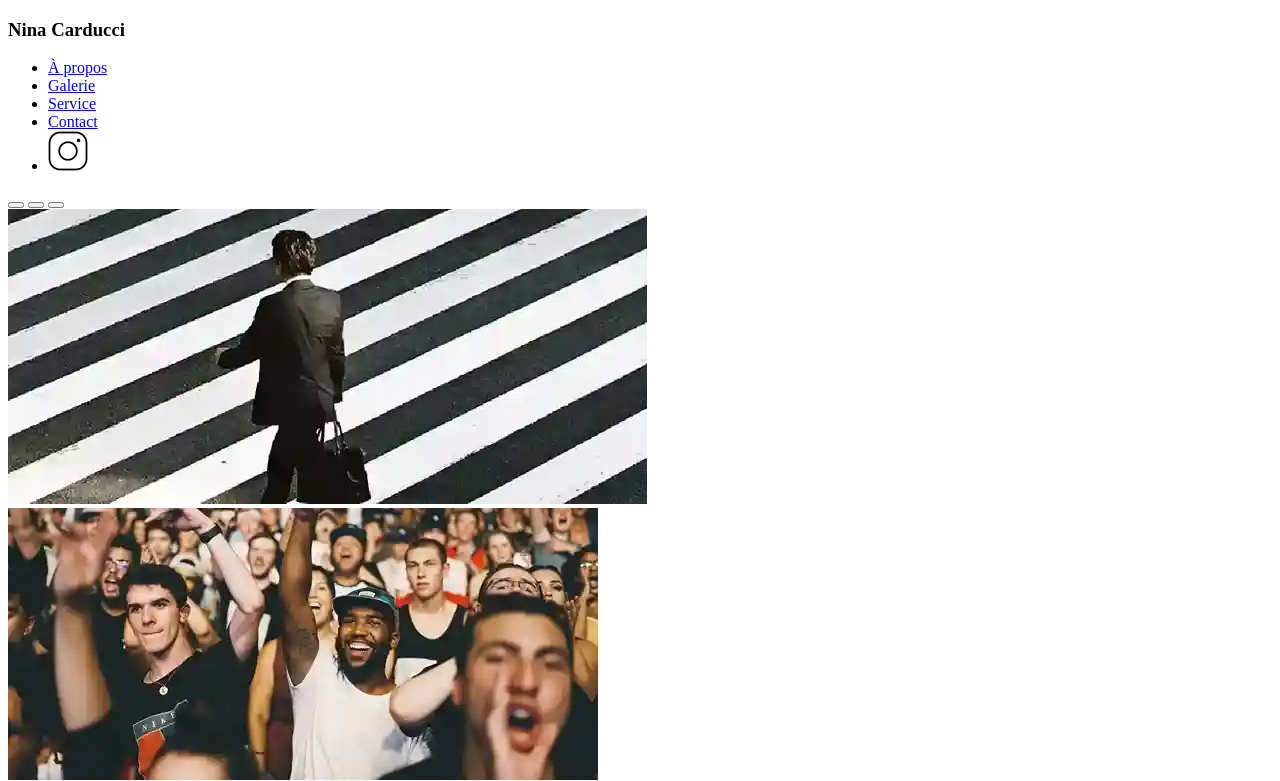
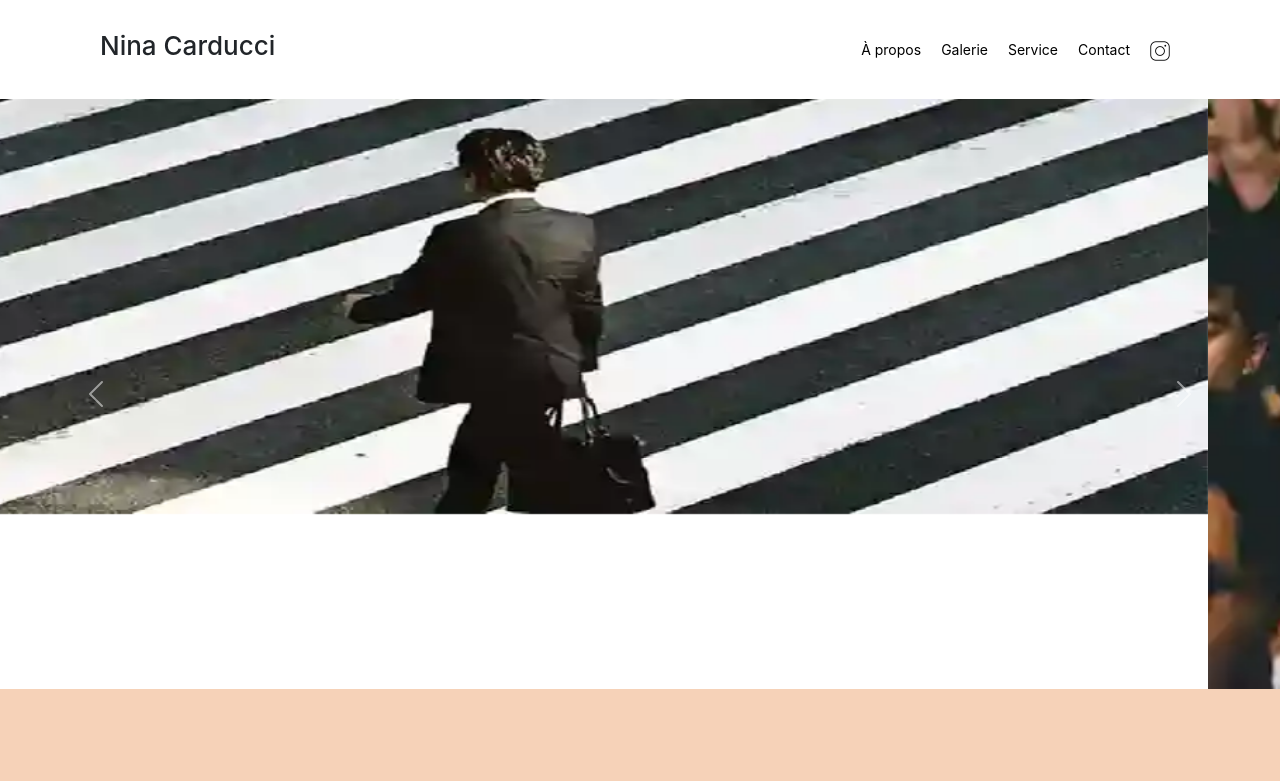
Before and after one commit to amoungui/Ninacarducci, a plain HTML site: page index.html in a window 1280 px wide. Shown: the top 781 px of the page. Drawn offline with nearby package versions, Linux system fonts and the light colour scheme.

Commit message:
remove disable attribut to css link tag

```diff
--- a/index.html
+++ b/index.html
@@ -10,8 +10,8 @@
 	<meta property="og:type" content="website" />
 	<meta charset="UTF-8">
 	<meta name="description" content="Devenir photographe était pour moi une évidence. Comme si j’y étais prédestiné. Saisir un moment, une émotion, une situation, un endroit, une lumière et les rendre immortels, voilà ce qui me fait vibrer.">
-	<link href="https://cdn.jsdelivr.net/npm/bootstrap@5.1.3/dist/css/bootstrap.min.css" disabled="true" rel="stylesheet" integrity="sha384-1BmE4kWBq78iYhFldvKuhfTAU6auU8tT94WrHftjDbrCEXSU1oBoqyl2QvZ6jIW3" crossorigin="anonymous" media="screen">
-	<link rel="stylesheet" href="./assets/style.css" disabled="true" media="screen">
+	<link href="https://cdn.jsdelivr.net/npm/bootstrap@5.1.3/dist/css/bootstrap.min.css" rel="stylesheet" integrity="sha384-1BmE4kWBq78iYhFldvKuhfTAU6auU8tT94WrHftjDbrCEXSU1oBoqyl2QvZ6jIW3" crossorigin="anonymous" media="screen">
+	<link rel="stylesheet" href="./assets/style.css" media="screen">
 	<link rel="preconnect" href="https://fonts.googleapis.com">
 	<link rel="preconnect" href="https://fonts.gstatic.com" crossorigin>
 	<link href="https://fonts.googleapis.com/css2?family=Inter&family=Spectral:ital,wght@0,400;1,300;1,400;1,800&display=swap" rel="stylesheet" disabled="true" media="screen">
```
